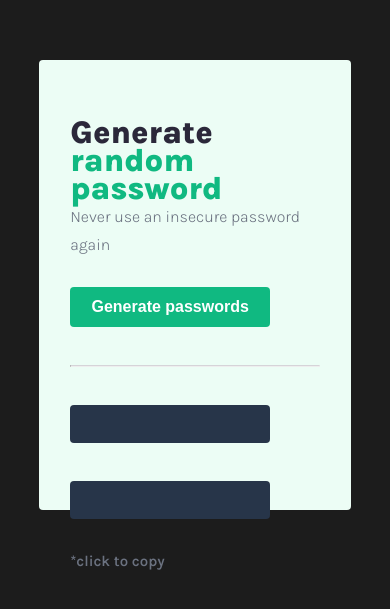
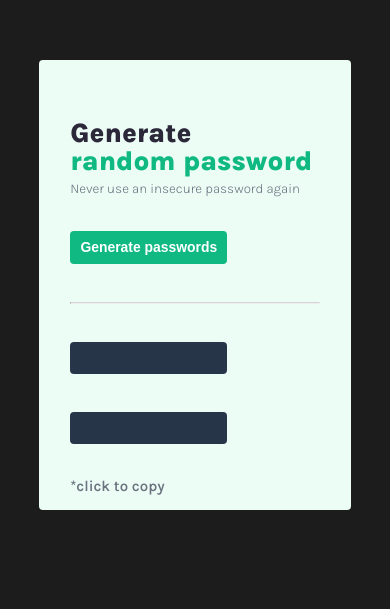
Before and after one commit to a-r-04/crispy-pancake, a plain HTML site: page index.html in a window 390 px wide. Shown: the part 137-746 px from the top of the page. Drawn offline with Linux system fonts and the light colour scheme.

Commit message:
media queries

```diff
--- a/style.css
+++ b/style.css
@@ -24,22 +24,25 @@ body{
 }
 .h1{
     color: #2B283A;
+    font-size: 170%;
 }
 .h2{
     color: #10B981;
+    font-size: 170%;
 }
 h4{
     color: #6B7280;
     font-weight: 400;
+    font-size: 84%
 }
 .btn{
     background-color: #10B981;
-    height: 40px;
-    width: 200px;
+    height: 10%;
+    width: 63%;
     border: none;
     border-radius: .25rem;
     color: white;
-    font-size: 1rem;
+    font-size: 87%;
     font-weight: bold;
     cursor: pointer;
 
@@ -54,8 +57,8 @@ hr{
     justify-content: space-between;
 }
 .pass {
-    height: 38px;
-    width: 200px;
+    height: 2rem;
+    width:63%;
     background-color: #273549;
     margin-top: 38px;
     display: flex;
@@ -86,3 +89,10 @@ p{
         /* align-items: center; */
     }
    }
+/* @media screen and (max-width: 4px) {
+
+    .container{
+        background-color: #10B981;
+    }
+   }
+   */
```
